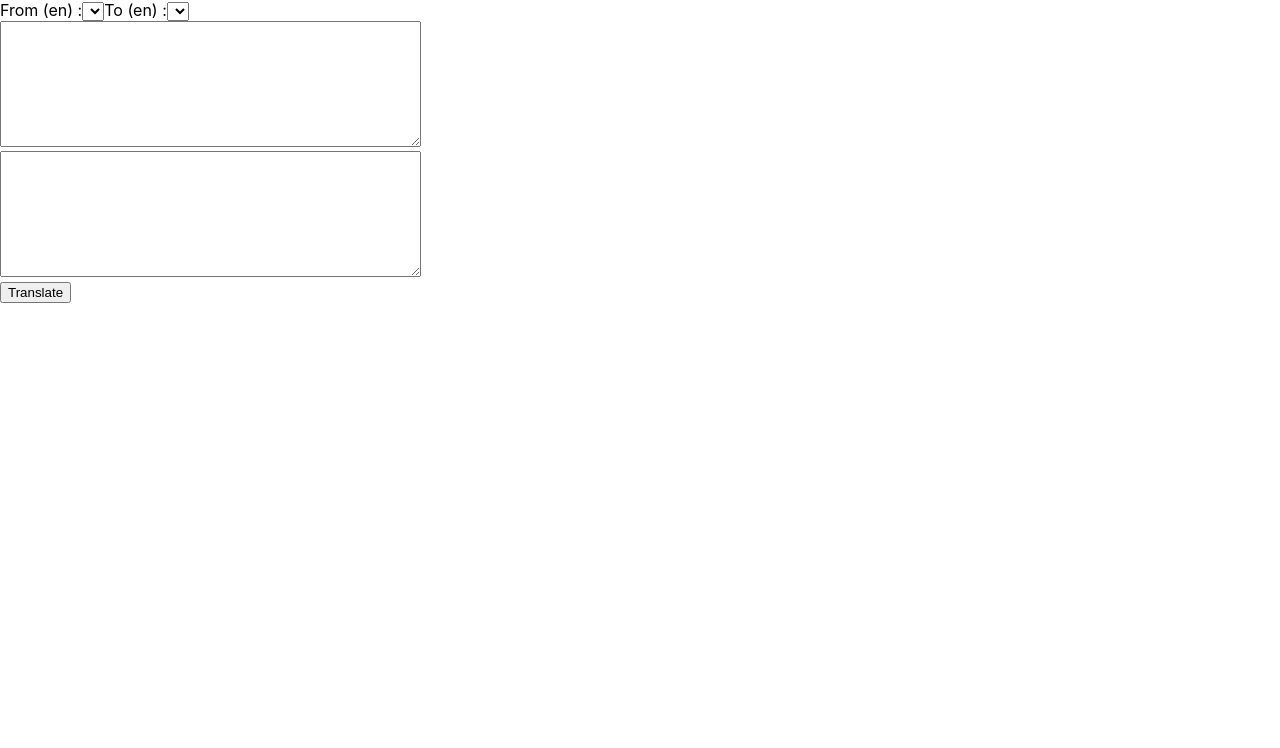
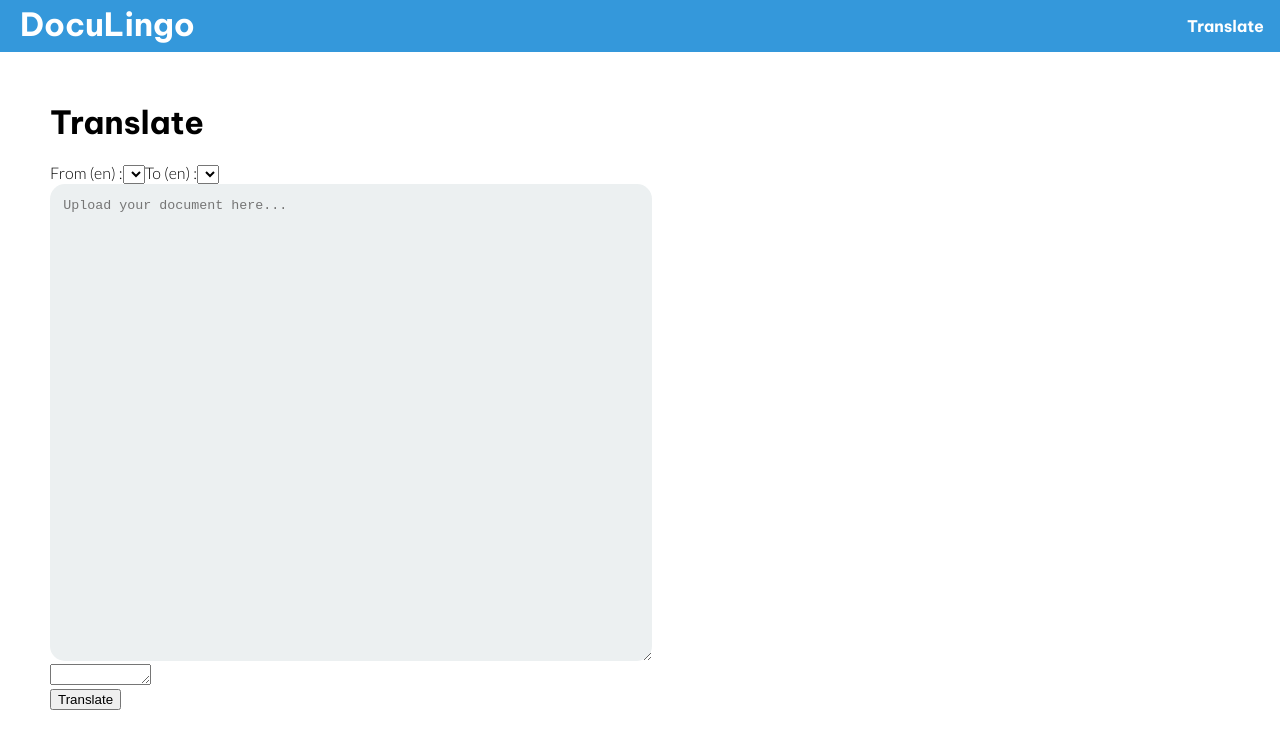
Before and after one commit to Abelaash/DoculingoProject, a React (Create React App) app: page /translate in a window 1280 px wide. Shown: the top 748 px of the page. Built offline with nearby package versions, Linux system fonts and the light colour scheme.

Commit message:
Routing and styling
Added routes and style

```diff
--- a/package.json
+++ b/package.json
@@ -10,6 +10,7 @@
     "react": "^18.2.0",
     "react-dom": "^18.2.0",
     "react-icons": "^4.10.1",
+    "react-router-dom": "^6.15.0",
     "react-scripts": "5.0.1",
     "web-vitals": "^2.1.4"
   },
--- a/src/App.js
+++ b/src/App.js
@@ -1,56 +1,24 @@
 import React, { useEffect, useState } from "react";
 import { AiOutlineArrowLeft, AiOutlineArrowRight } from "react-icons/ai";
+import Navbar from "./components/Navbar";
+import { Route, Routes } from "react-router-dom";
+import Home from "./pages/Home";
+import Translate from "./pages/Translate";
+
 
 function App() {
-  const [options, setOptions] = useState([]);
-  const [to, setTo] = useState('en');
-  const [from, setFrom] = useState('en');
-  const [input, setInput] = useState('');
-  const [output, setOutput] = useState('');
-
-  const translate = () => {
-
-    const params = new URLSearchParams();
-    params.append('q', input);
-    params.append('source', from);
-    params.append('target', to);
-    params.append('api-key');
-  }
 
   return (
     <div className="App">
-      <div>
-        From ({from}) :
-        <select onChange={(e) => setFrom(e.target.value)}>
-          {options.map((opt) => (
-            <option key={opt.code} value={opt.code}>
-              {opt.name}
-            </option>
-          ))}
-        </select>
-        To ({to}) :
-        <select onChange={(e) => setTo(e.target.value)}>
-          {options.map((opt) => (
-            <option key={opt.code} value={opt.code}>
-              {opt.name}
-            </option>
-          ))}
-        </select>
+      <Navbar />
+      <div className="container">
+        <Routes>
+          <Route path="/" element={<Home />} />
+          <Route path="/translate" element={<Translate />} />
+
+        </Routes>
       </div>
-      <div>
-        <textarea
-          cols="50"
-          rows="8"
-          onInput={(e) => setInput(e.target.value)}
-        ></textarea>
-      </div>
-      <div>
-        <textarea cols="50" rows="8" value={output}></textarea>
-      </div>
-      <div>
-        <button onClick={e=>translate()}>Translate</button>
-      </div>
-    </div>
+     </div>
   );
 }
 
--- /dev/null
+++ b/src/components/Navbar.js
@@ -0,0 +1,16 @@
+import { Link } from "react-router-dom"
+
+export default function Navbar() {
+    return (
+        <nav className="nav">
+            <Link to="/" className="site-name">
+                DocuLingo
+            </Link>
+            <ul>
+                <li>
+                    <Link to="/translate">Translate</Link>
+                </li>
+            </ul>
+        </nav>
+    )
+}
--- a/src/index.css
+++ b/src/index.css
@@ -1,3 +1,5 @@
+@import url('https://fonts.googleapis.com/css2?family=Be+Vietnam+Pro:wght@700&family=Lato:wght@300&display=swap');
+
 body {
   margin: 0;
   font-family: -apple-system, BlinkMacSystemFont, 'Segoe UI', 'Roboto', 'Oxygen',
@@ -11,3 +13,53 @@ code {
   font-family: source-code-pro, Menlo, Monaco, Consolas, 'Courier New',
     monospace;
 }
+
+.nav {
+  background-color: #3498db;
+  display: flex;
+  color: white;
+  padding: 0 1rem;
+  justify-content: space-between;
+  align-items: stretch;
+}
+
+.site-name {
+  color: white;
+  text-decoration: none;
+  font-family: 'Be Vietnam Pro', sans-serif;
+  font-size: 2rem;
+  padding: 4px;
+}
+
+.nav a {
+  color: white;
+  text-decoration: none;
+  height: 100%;
+  display: flex;
+}
+
+.nav ul {
+  list-style: none;
+  padding: 0;
+  font-family: 'Be Vietnam Pro', sans-serif;
+}
+
+.textbox {
+  padding: 0 1 rem;
+}
+
+.page {
+  margin: 50px;
+  font-family: 'Lato', sans-serif;
+}
+
+.page h1 {
+  font-family: 'Be Vietnam Pro', sans-serif;
+}
+
+.document-text {
+  background-color: #ecf0f1;
+  border: 2px transparent;
+  border-radius: 15px;
+  padding: 1em;
+}
--- a/src/index.js
+++ b/src/index.js
@@ -3,11 +3,14 @@ import ReactDOM from 'react-dom/client';
 import './index.css';
 import App from './App';
 import reportWebVitals from './reportWebVitals';
+import { BrowserRouter } from "react-router-dom"
 
 const root = ReactDOM.createRoot(document.getElementById('root'));
 root.render(
   <React.StrictMode>
-    <App />
+    <BrowserRouter>
+      <App />
+    </BrowserRouter>
   </React.StrictMode>
 );
 
--- /dev/null
+++ b/src/pages/Home.js
@@ -0,0 +1,7 @@
+export default function Home() {
+    return (
+        <div className="page">
+            <h1>Home</h1>
+        </div>
+    );
+};
--- /dev/null
+++ b/src/pages/Translate.js
@@ -0,0 +1,62 @@
+import React, { useEffect, useState } from "react";
+import { AiOutlineArrowLeft, AiOutlineArrowRight } from "react-icons/ai";
+
+export default function Translate() {
+    const [options, setOptions] = useState([]);
+    const [to, setTo] = useState('en');
+    const [from, setFrom] = useState('en');
+    const [input, setInput] = useState('');
+    const [output, setOutput] = useState('');
+
+    const translate = () => {
+
+        const params = new URLSearchParams();
+        params.append('q', input);
+        params.append('source', from);
+        params.append('target', to);
+        params.append('api-key');
+      }
+
+    return (
+        <div className="page">
+        <h1>Translate</h1>
+        <div className="textbox">
+        From ({from}) :
+        <select onChange={(e) => setFrom(e.target.value)}>
+          {options.map((opt) => (
+            <option key={opt.code} value={opt.code}>
+              {opt.name}
+            </option>
+          ))}
+        </select>
+        To ({to}) :
+        <select onChange={(e) => setTo(e.target.value)}>
+          {options.map((opt) => (
+            <option key={opt.code} value={opt.code}>
+              {opt.name}
+            </option>
+          ))}
+        </select>
+      </div>
+      <div>
+        <textarea
+          cols="70"
+          rows="30"
+          class="document-text"
+          placeholder="Upload your document here..."
+          onInput={(e) => setInput(e.target.value)}
+        ></textarea>
+      </div>
+      <div>
+        <textarea
+            cols="10"
+            rows="1"
+            value={output}>
+        </textarea>
+      </div>
+      <div>
+        <button onClick={e=>translate()}>Translate</button>
+      </div>
+      </div>
+    );
+};
```
Also changed, not shown: src/App.css (line endings or trailing spaces), 1 other file (tests, documents, lock files or other folders).
